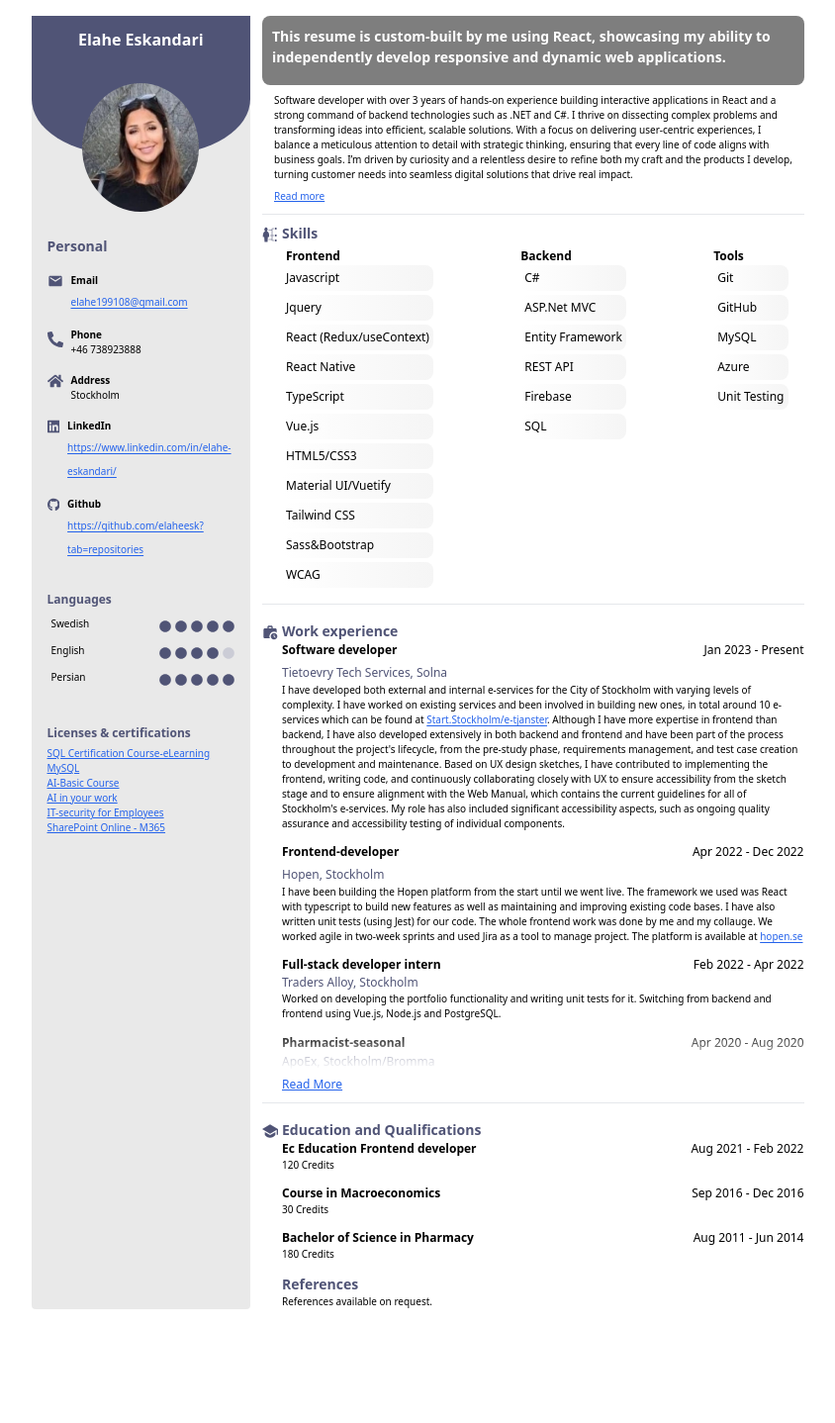
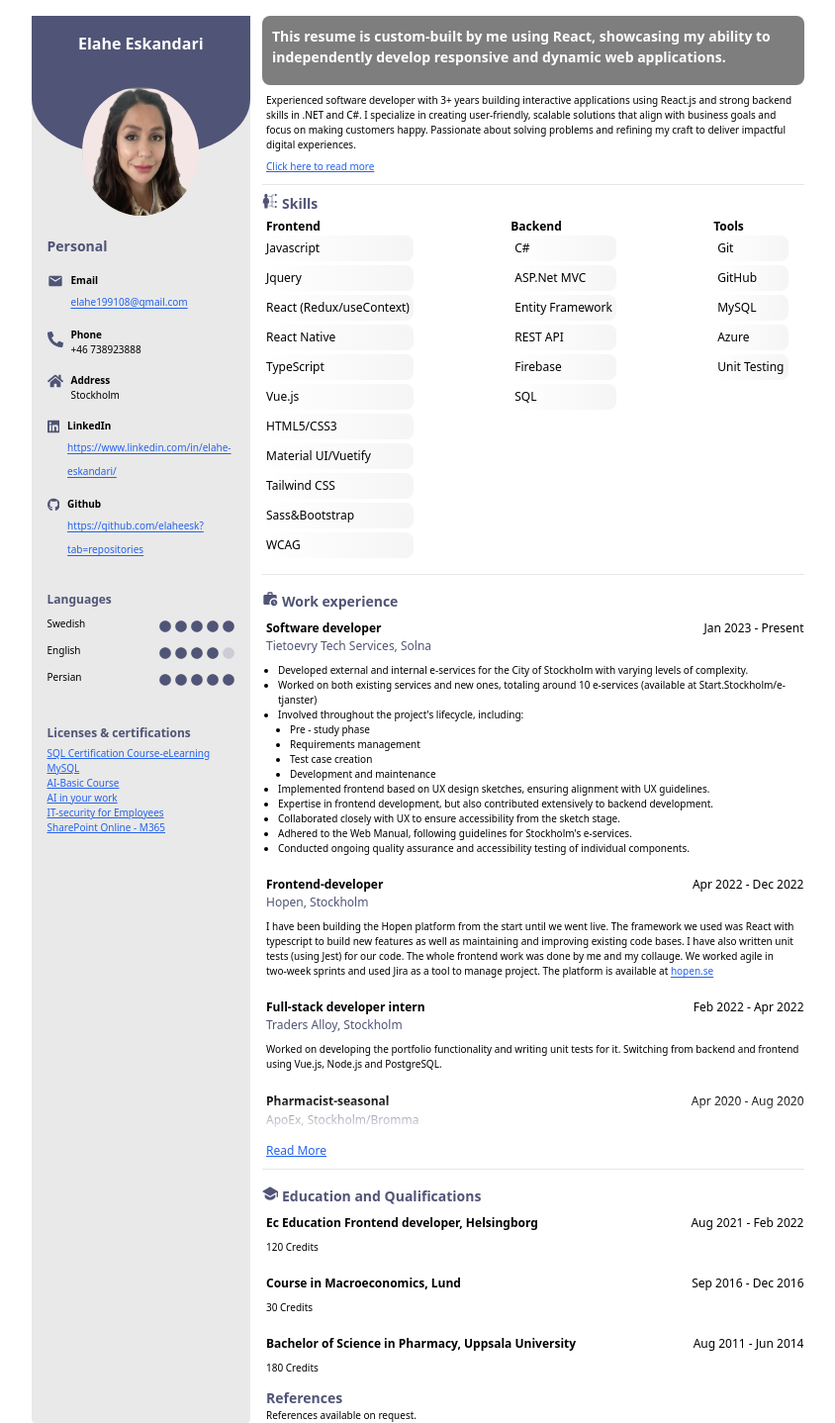
Before and after one commit to elaheesk/elahesresume-, a React (Create React App) app: page / in a window 1280 px wide. Shown: the whole page at 99% size, without its empty margins (212-1056 px from the left). Before the commit the page ends 1323 px from the top, so only its background shows below. Built offline with nearby package versions, Linux system fonts and the light colour scheme.

Commit message:
changed styling

```diff
--- a/src/components/JobEducationDetails.js
+++ b/src/components/JobEducationDetails.js
@@ -1,17 +1,23 @@
-const JobEducationDetails = ({ date, title, companyOrSchool, companyLink, description }) => {
+const JobEducationDetails = ({ date, title, companyOrSchool, companyLink, description, jobDescriptionBulletPoint=[] }) => {
+    const filteredBulletPoints = jobDescriptionBulletPoint.filter((point) => point.trim() !== "");
     return (
-        <li className="mb-3 md:pl-5">
-        <div className="flex justify-between">
-                <h3 className="text-sm font-semibold">{title}</h3>
-                <div className="text-sm">{date}</div>
+        <div className="mb-3 md:pl-1">
+            <div className="flex justify-between">
+                <h3 className="text-sm font-semibold mt-2">{title}</h3>
+                <div className="text-sm mt-2">{date}</div>
+            </div>
+                <div className="text-[#505476] text-sm">{companyOrSchool}</div>
+            {description && (
+                <div className="text-xs leading-normal mt-2" dangerouslySetInnerHTML={{ __html: description }} />
+            )}
+            {filteredBulletPoints.length > 0 && (
+                <ul className="list-disc ml-3 mt-2">
+                    {filteredBulletPoints.map((eachTask, index) => (
+                        <li key={index} className="text-xs" dangerouslySetInnerHTML={{ __html: eachTask }} />
+                    ))}
+                </ul>
+            )}
         </div>
-        {companyLink !== "" ? <a className="text-[#505476] text-sm hover:underline" href={companyOrSchool}>{companyOrSchool}</a>
-            : <div className="text-[#505476] text-sm">{companyOrSchool}</div>
-            }
-            <div className="text-xs leading-normal"
-            dangerouslySetInnerHTML={{ __html: description }}
-        />
-        </li>
     )
 }
 export default JobEducationDetails;
--- a/src/components/Languages.js
+++ b/src/components/Languages.js
@@ -2,13 +2,13 @@ import { FaCircle } from "react-icons/fa";
 const Languages = ({ language }) => {
     return (
         <div className="flex justify-between">
-            <div className="tooltip relative block bg-gradient-to-l from-rgba(2,2,2,0.04) white
+            <div className="tooltip relative pl-0 block bg-gradient-to-l from-rgba(2,2,2,0.04) white
                   mb-1 p-1 rounded-lg text-xs">
                 {language}
                 <div className="tooltiptext absolute invisible
                      bg-gradient-to-r from-[#e9e9e9] to-[#e9e9e9]
                      text-xs
-                     left-full w-[6rem]">
+                     left-full w-[3rem]">
                     {language === "Persian" ?
                         "Mother tounge" : "Fluent"}
                 </div>
--- a/src/components/MainContent.js
+++ b/src/components/MainContent.js
@@ -20,16 +20,16 @@ const MainContent = () => {
         <div className="md:basis-3/4 px-3 sm:w-full"
             onMouseOver={() => setToggleAccordion(!toggleAccordion)}>
             <div id="resume-description" className="rounded-lg leading-normal">{resumeDescription}</div>
-            <p className="text-xs md:pl-3 p-2 pb-0">{intoduction}</p>
-            <Link className="glow-on-hover text-xs text-blue-600 md:px-2  pb-1 ml-1 underline"
-                to="/details">Read more</Link>
+            <p className="text-xs md:pl-1 p-2 pb-0">{intoduction}</p>
+            <Link className="text-xs text-blue-600 md:px-2 md:pl-1 pb-1 underline hover:no-underline"
+                to="/details">Click here to read more</Link>
             <hr className="mt-2"></hr>
             <div className="flex justify-start mt-2">
-                <GiSkills className="giSkills mt-1" />
+                <GiSkills className="giSkills" />
                 <h2 className="text-md font-bold text-[#505476] pl-1">Skills</h2>
             </div>
             <div className="flex justify-between mb-2 mr-4 mt-1">
-                <div className="md:pl-5">
+                <div>
                     <h3 className="text-sm font-semibold pl-1">Frontend</h3>
                     {frontendSkills.map((skill, index) => (
                         <Skills key={index} skill={skill} />
@@ -51,11 +51,11 @@ const MainContent = () => {
             <hr className="mt-3"></hr>
             <div className="mt-4">
                 <div className="flex justify-start">
-                    <MdWorkHistory className="mdWorkHistory mt-1 mr-1" />
+                    <MdWorkHistory className="mdWorkHistory mr-1" />
                     <h2 className="text-md font-bold text-[#505476]">Work experience</h2>
                 </div>
                 {workexperiences.map((experience, index) =>
-                    <JobEducationDetails key={index} title={experience.jobTitle} date={experience.date} companyOrSchool={experience?.company} companyLink={experience.companyLink} description={experience.jobDescription} />
+                    <JobEducationDetails key={index} title={experience.jobTitle} date={experience.date} companyOrSchool={experience?.company} companyLink={experience.companyLink} description={experience.jobDescription || null} jobDescriptionBulletPoint={experience.jobDescriptionBulletPoint || [""]} />
                 )}
                 <div className={containerClass}>
                     <div className="text-content">
@@ -64,22 +64,22 @@ const MainContent = () => {
                         )}
                     </div>
                 </div>
-                <button className="text-blue-600 text-sm underline md:ml-5 mt-0" onClick={toggleText}>
+                <button className="text-blue-600 text-sm underline md:ml-1 mt-0" onClick={toggleText}>
                     {isExpanded ? 'Read Less' : 'Read More'}
                 </button>
             </div>
             <hr className="mt-2"></hr>
             <div className="mt-4">
                 <div className="flex justify-start">
-                    <RiGraduationCapFill className="riGraduationCapFill mr-1 mt-1" />
+                    <RiGraduationCapFill className="riGraduationCapFill mr-1" />
                     <h2 className="text-md font-bold text-[#505476]">Education and Qualifications</h2>
                 </div>
                 {educationList.map((education, index) =>
-                    <JobEducationDetails key={index} title={education.title} date={education.date} companyOrSchool="" companyLink={education.school} description={education.credits} />
+                    <JobEducationDetails key={index} title={education.title} date={education.date} companyOrSchool="" description={education.credits} />
                 )}
             </div>
-            <h2 className="text-md font-bold text-[#505476] pl-5">References</h2>
-            <li className="pl-5 text-xs" >References available on request.</li>
+            <h2 className="text-md font-bold text-[#505476] pl-1">References</h2>
+            <p className="pl-1 text-xs" >References available on request.</p>
         </div>
     )
 }
--- a/src/components/SideBar.js
+++ b/src/components/SideBar.js
@@ -49,7 +49,7 @@ const SideBar = ({ tooltipContent, setTooltipContent }) => {
             </div>
             <div className="mt-8">
                 <h2 className="text-sm text-[#505476] font-semibold mb-1">Licenses & certifications</h2>
-                <div className="list-none p-0 text-xs">
+                <div className="p-0 text-xs">
                     {certifications.map((cerificate, idx) =>
                         <div key={idx}>
                             <a
--- a/src/components/Skills.js
+++ b/src/components/Skills.js
@@ -2,13 +2,13 @@ const Skills = ({ skill, }) => {
     return (
         <div className="tooltip relative block bg-gradient-to-l from-[rgba(2,2,2,0.04)] to-white mb-1 p-1 rounded-lg text-sm">
             {skill.name}
-            <li className="tooltiptext absolute invisible left-2/4 w-[140px]
+            <p className="tooltiptext absolute invisible left-2/4 w-[140px]
                 bg-gradient-to-r from-[rgba(2,2,2,0)] to-[#e9e9e9]
                 z-0
                 hover:visible
                 hover:z-10">
                 {skill.knowledgeLevel}
-            </li>
+            </p>
         </div>
     )
 }
--- a/src/data.js
+++ b/src/data.js
@@ -2,7 +2,7 @@ import { FaPhoneAlt, FaLinkedin, FaGithub, FaHome } from "react-icons/fa";
 import { MdEmail } from "react-icons/md";
 
 
-export const intoduction = "Software developer with over 3 years of hands-on experience building interactive applications in React and a strong command of backend technologies such as .NET and C#. I thrive on dissecting complex problems and transforming ideas into efficient, scalable solutions. With a focus on delivering user-centric experiences, I balance a meticulous attention to detail with strategic thinking, ensuring that every line of code aligns with business goals. I’m driven by curiosity and a relentless desire to refine both my craft and the products I develop, turning customer needs into seamless digital solutions that drive real impact. "
+export const intoduction = "Experienced software developer with 3+ years building interactive applications using React.js and strong backend skills in .NET and C#. I specialize in creating user-friendly, scalable solutions that align with business goals and focus on making customers happy. Passionate about solving problems and refining my craft to deliver impactful digital experiences. "
 export const questions = [{
     isOpen: false,
     question: "What makes me the right candidate?",
@@ -40,8 +40,17 @@ export const workexperiences = [
         date: "Jan 2023 - Present",
         company: "Tietoevry Tech Services, Solna",
         companyLink: "https://www.tietoevry.com/",
-        jobDescription: "<div>I have developed both external and internal e‑services for the City of Stockholm with varying levels of complexity. I have worked on existing services and been involved in building new ones, in total around 10 e-services which can be found at <a class='underline underline-offset-2 hover:no-underline text-blue-600' href='https://start.stockholm/e-tjanster/'>Start.Stockholm/e-tjanster</a>. Although I have more expertise in frontend than backend, I have also developed extensively in both backend and frontend and have been part of the process throughout the project's lifecycle, from the pre‑study phase, requirements management, and test case creation to development and maintenance. Based on UX design sketches, I have contributed to implementing the frontend, writing code, and continuously collaborating closely with UX to ensure accessibility from the sketch stage and to ensure alignment with the Web Manual, which contains the current guidelines for all of Stockholm's e‑services. My role has also included significant accessibility aspects, such as ongoing quality assurance and accessibility testing of individual components.</div>"
-
+        jobDescription: "",
+        jobDescriptionBulletPoint: [
+            "Developed external and internal e-services for the City of Stockholm with varying levels of complexity.",
+            "Worked on both existing services and new ones, totaling around 10 e-services (available at Start.Stockholm/e-tjanster)",
+            "Involved throughout the project's lifecycle, including: <li class='ml-3'>Pre - study phase</li><li class='ml-3'>Requirements management</li><li class='ml-3'>Test case creation</li> <li class='ml-3'>Development and maintenance</li>",
+            "Implemented frontend based on UX design sketches, ensuring alignment with UX guidelines.",
+            "Expertise in frontend development, but also contributed extensively to backend development.",
+            "Collaborated closely with UX to ensure accessibility from the sketch stage.",
+            "Adhered to the Web Manual, following guidelines for Stockholm's e-services.",
+            "Conducted ongoing quality assurance and accessibility testing of individual components."
+        ]
     },
     {
         jobTitle: "Frontend-developer",
@@ -56,6 +65,7 @@ export const workexperiences = [
         company: "Traders Alloy, Stockholm",
         companyLink: "",
         jobDescription: "Worked on developing the portfolio functionality and writing unit tests for it. Switching from backend and frontend using Vue.js, Node.js and PostgreSQL."
+
     },
 
 ];
@@ -72,22 +82,20 @@ export const previousWorkexperiences = [{
     company: "Lloyds (Doz), Sweden",
     companyLink: "",
     jobDescription: "Worked at different pharmacies around the country. The job demanded flexibility, problem solving mentality, genuine curiosity, commitment and an appreciation for diversity of different kind of colleagues and customers."
+
 }]
 export const educationList = [
     {
-        title: "Ec Education Frontend developer",
+        title: "Ec Education Frontend developer, Helsingborg",
         date: "Aug 2021 - Feb 2022",
-        school: "Ec Education Helsingborg, Helsingborg",
         credits: "120 Credits"
     }, {
-        title: "Course in Macroeconomics",
+        title: "Course in Macroeconomics, Lund",
         date: "Sep 2016 - Dec 2016",
-        school: "Lund University, Lund",
         credits: "30 Credits"
     }, {
-        title: "Bachelor of Science in Pharmacy",
+        title: "Bachelor of Science in Pharmacy, Uppsala University",
         date: "Aug 2011 - Jun 2014",
-        school: "Uppsala University, Uppsala",
         credits: "180 Credits"
     }
 ]
--- a/src/index.css
+++ b/src/index.css
@@ -2,83 +2,6 @@
 @tailwind components;
 @tailwind utilities;
 
-
-
-.glow-on-hover {
-    border: none;
-    outline: none;
-    background: transparent;
-    cursor: pointer;
-    position: relative;
-    z-index: 0;
-    border-radius: 10px;
-}
-
-    .glow-on-hover:before {
-        content: '';
-        background: linear-gradient(45deg, #ff0000, #ff7300, #fffb00, #48ff00, #00ffd5, #002bff, #7a00ff, #ff00c8, #ff0000);
-        position: absolute;
-        top: -2px;
-        left: -2px;
-        background-size: 400%;
-        z-index: -1;
-        filter: blur(5px);
-        width: calc(100% + 4px);
-        height: calc(100% + 4px);
-        animation: glowing 20s linear infinite;
-        opacity: 0;
-        transition: opacity .3s ease-in-out;
-        border-radius: 10px;
-    }
-
-    .glow-on-hover:active {
-        color: #000
-    }
-
-        .glow-on-hover:active:after {
-            background: transparent;
-        }
-
-    .glow-on-hover:hover:before {
-        opacity: 1;
-    }
-
-    .glow-on-hover:after {
-        z-index: -1;
-        content: '';
-        position: absolute;
-        width: 100%;
-        height: 100%;
-        background: white;
-        left: 0;
-        top: 0;
-        border-radius: 5px;
-    }
-
-@keyframes glowing {
-    0% {
-        background-position: 0 0;
-    }
-
-    50% {
-        background-position: 400% 0;
-    }
-
-    100% {
-        background-position: 0 0;
-    }
-}
-
-ul {
-    list-style: none;
-}
-
-li {
-    display: block;
-    list-style: none;
-    position: relative;
-    margin: 0;
-}
 
 .img-container {
     height: 140px;
@@ -97,7 +20,7 @@ li {
 
 .text-container {
     position: relative;
-    max-height: 2.3em;
+    max-height: 3.3em;
     overflow: hidden;
     margin-bottom: 1px;
     transition: max-height 0.5s ease-in-out;
@@ -314,60 +237,51 @@ li {
 }
 
 
-ul {
-    list-style: none;
-
+ul.imgOfMe {
     margin: 0 auto;
+    padding: 0;
 }
 
-    ul li {
+    ul.imgOfMe li {
         float: left;
         width: 16.666%;
         height: 600px;
         opacity: 0.4;
-        -moz-transition: all 0.5s ease-in-out;
-        -ms-transition: all 0.5s ease-in-out;
-        -webkit-transition: all 0.5s ease-in-out;
         transition: all 0.5s ease-in-out;
     }
 
-        ul li:hover, ul li:first-child ~ li:last-child {
+        ul.imgOfMe li:hover,
+        ul.imgOfMe li:first-child ~ li:last-child {
             width: 50%;
             opacity: 1;
-            -moz-transition: all 0.5s ease-in-out;
-            -ms-transition: all 0.5s ease-in-out;
-            -webkit-transition: all 0.5s ease-in-out;
             transition: all 0.5s ease-in-out;
         }
 
-            ul li:hover ~ li:last-child {
+            ul.imgOfMe li:hover ~ li:last-child {
                 width: 16.666%;
                 opacity: 0.4;
             }
 
-        ul li::before {
+        ul.imgOfMe li::before {
             content: "";
             display: block;
             width: 0;
             height: 100%;
-            -moz-transition: all 0.5s ease-in-out;
-            -ms-transition: all 0.5s ease-in-out;
-            -webkit-transition: all 0.5s ease-in-out;
             transition: all 0.5s ease-in-out;
         }
 
-        ul li:nth-child(1)::before {
+        ul.imgOfMe li:nth-child(1)::before {
             background-color: rgba(255, 87, 34, 0.2);
         }
 
-        ul li:nth-child(2)::before {
+        ul.imgOfMe li:nth-child(2)::before {
             background-color: rgba(76, 175, 80, 0.25);
         }
 
-        ul li:nth-child(3)::before {
+        ul.imgOfMe li:nth-child(3)::before {
             background-color: rgba(33, 150, 243, 0.25);
         }
 
-        ul li:nth-child(4)::before {
+        ul.imgOfMe li:nth-child(4)::before {
             background-color: rgba(156, 39, 176, 0.2);
         }
--- a/src/pages/Details.js
+++ b/src/pages/Details.js
@@ -1,12 +1,10 @@
 import { Link } from "react-router-dom";
 import { IoIosArrowBack } from "react-icons/io";
 import Accordion from "../components/Accordion";
-import IMG_0046 from "../IMG_0046.JPG";
 import img0046 from '../IMG_0046.JPG';
 import img0051 from '../IMG_0051.jpg';
 import img7398 from '../IMG_7398.jpg';
 import codeImg from '../codeImg.jpg';
-export const test = IMG_0046;
 const Details = () => {
     return (
         <div className="lg:w-[793px]  lg:justify-self-center flex flex-col">
@@ -28,7 +26,7 @@ const Details = () => {
                         Back
                     </Link>
                 </div>
-                <ul>
+                <ul className="imgOfMe">
                     <li style={{ backgroundImage: `url(${img0046})` }}></li>
                     <li style={{ backgroundImage: `url(${img0051})` }}></li>
                     <li style={{ backgroundImage: `url(${img7398})` }}></li>
--- a/src/pages/Home.js
+++ b/src/pages/Home.js
@@ -1,5 +1,5 @@
 import React, { useState, Suspense, lazy } from "react";
-import img0046 from '../IMG_0046.JPG';
+import img0047 from '../IMG_0047.png';
 const SideBar = lazy(() => import('../components/SideBar'));
 const MainContent = lazy(() => import('../components/MainContent'));
 const Home = () => {
@@ -11,8 +11,8 @@ const Home = () => {
                     <div className="flex flex-col gap-20">
                         <div className="img-container">
                             <div className="heading-container grid justify-items-stretch">
-                                <h1 className="text-xl font-semibold justify-self-center text-white px-4 mt-3">Elahe Eskandari</h1>
-                                <img src={img0046} alt="avatar" className="avatar px-4 justify-self-center mt-8" />
+                                <h1 className="text-xl font-semibold justify-self-center text-white px-4 mt-4">Elahe Eskandari</h1>
+                                <img src={img0047} alt="avatar" className="avatar px-4 justify-self-center mt-8" />
                             </div>
                         </div>
                         <Suspense fallback={<div>Loading…</div>}>
```
Also changed, not shown: src/App.css (+0 -13 lines), public/Image.jpg, src/IMG_0047.png (added).
